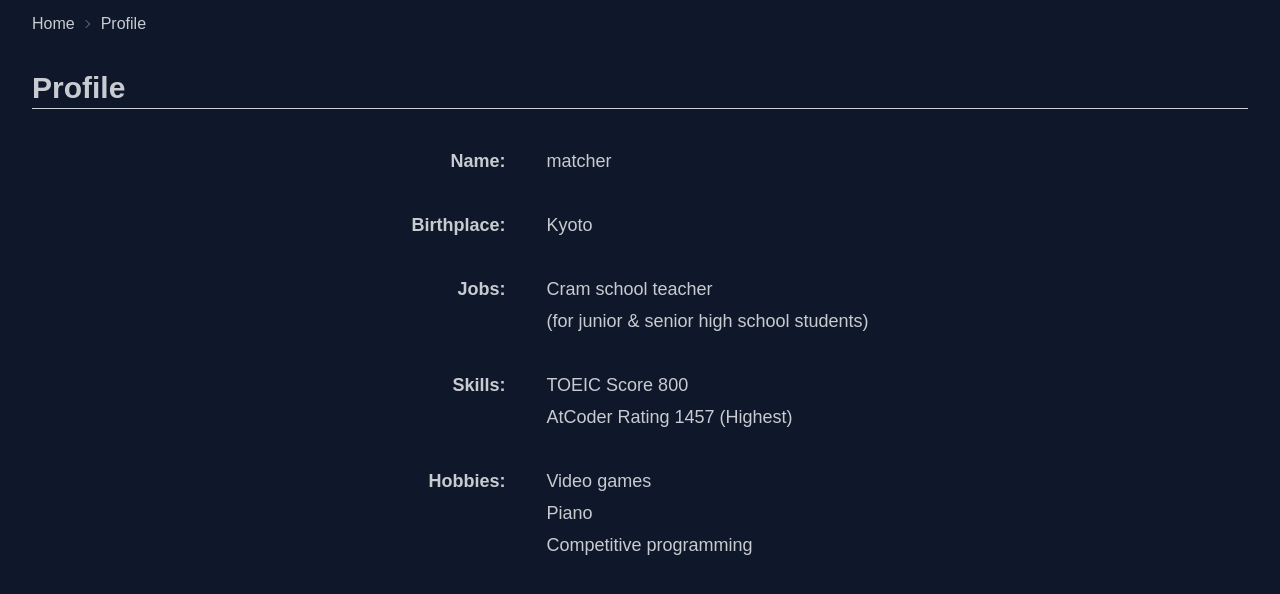
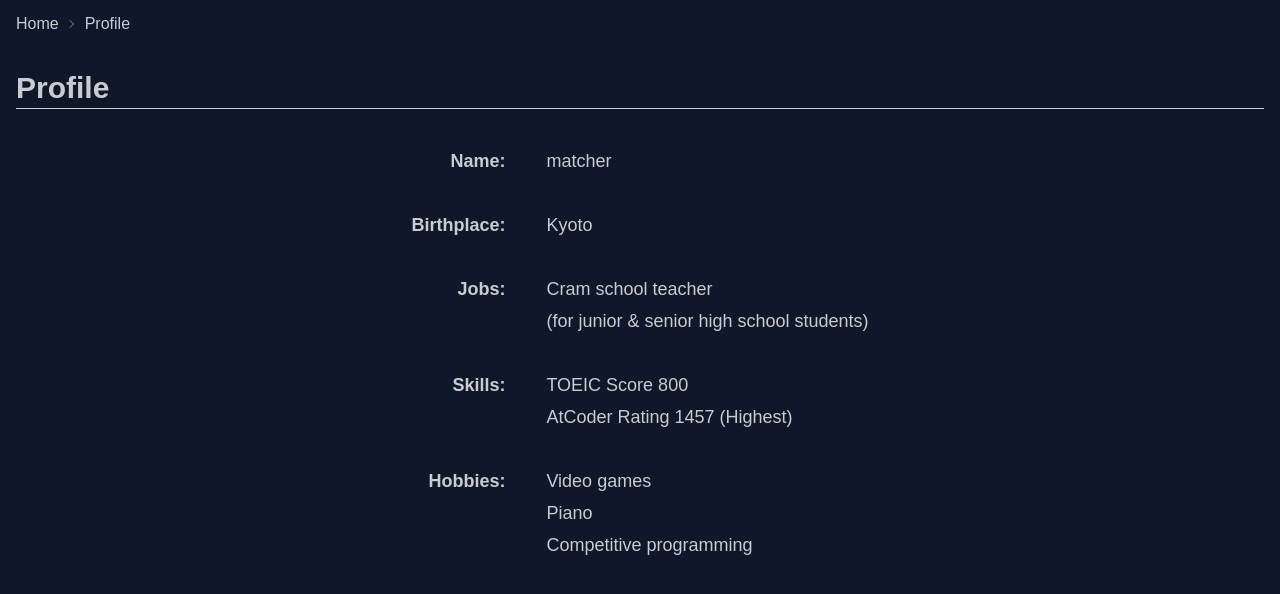
Before and after one commit to matcher9131/portfolio, a Next.js app: page /profile in a window 1280 px wide. Shown: the top 594 px of the page. Built offline with nearby package versions, Linux system fonts and the light colour scheme.

Commit message:
Fix layout (set page padding appropriately)

```diff
--- a/app/_components/rootContainer.tsx
+++ b/app/_components/rootContainer.tsx
@@ -8,7 +8,7 @@ type RootContainerProps = {
 };
 
 const RootContainer = ({ children }: RootContainerProps): JSX.Element => {
-    return <div className={classes("relative", "w-full", "h-full", "pb-8", "px-8")}>{children}</div>;
+    return <div className={classes("relative", "w-full", "h-full")}>{children}</div>;
 };
 
 export default RootContainer;
--- a/app/template.tsx
+++ b/app/template.tsx
@@ -30,7 +30,7 @@ const Template = ({ children }: TemplateProps): JSX.Element => {
 
     return (
         <div ref={ref}>
-            <div className="container mx-auto flex flex-col max-sm:px-4">
+            <div className="container mx-auto flex flex-col px-4">
                 <header className="w-full">
                     <Breadcrumb />
                 </header>
```
